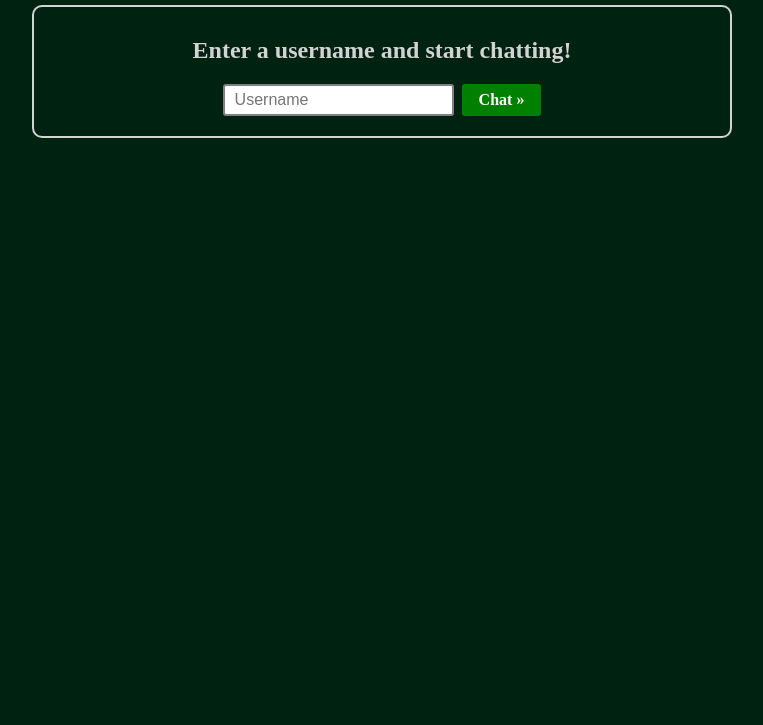
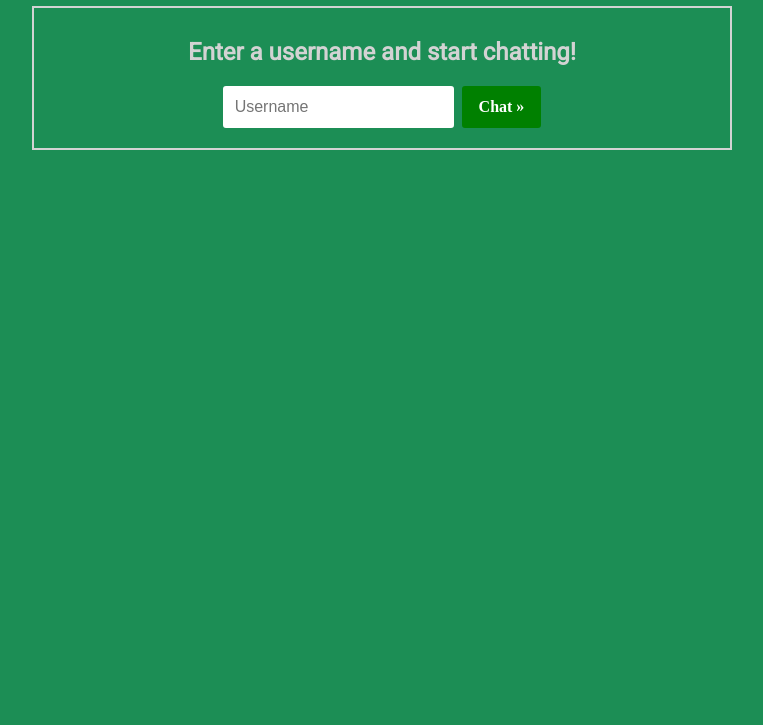
Before and after one commit to rossoskull/ChatIO, a website: page index.html in a window 1280 px wide. Shown: the part 75-800 px from the top of the page, without its empty margins (258-1021 px from the left). Drawn offline with nearby package versions, Linux system fonts and the light colour scheme; no server answers.

Commit message:
improved font and input form

```diff
--- a/index.html
+++ b/index.html
@@ -6,7 +6,8 @@
 		</title>
 		<style type="text/css">
 			body {
-				background-color: #021;
+				font-family: 'Roboto', sans-serif;
+				background-color: #1c8e55;
 				padding-bottom: 15px;
 				color: lightgrey;
 				-webkit-font-smoothing: antialiased;
@@ -14,16 +15,16 @@
 			}
 
 			input[type="text"] {
-				padding: 5px 10px;
+				padding: 10px 10px;
 				border-radius: 3px;
-				border: 2px solid grey;
+				border: 2px solid white;
 				font-size: 16px;
 				font-family: "Arial"
 			}
 
 			input[type="submit"] {
 				display: inline-block;
-				padding: 5px 15px;
+				padding: 10px 15px;
 				border-radius: 3px;
 				border: 2px solid green;
 				font-size: 16px;
@@ -46,7 +47,6 @@
 
 			.unamecont {
 				border: 2px solid lightgrey;
-				border-radius: 10px;
 				padding: 10px 10px 20px 10px;
 				text-align: center;
 			}
@@ -88,6 +88,7 @@
 				box-sizing: border-box;
 			}
 		</style>
+		<link href="https://fonts.googleapis.com/css?family=Roboto" rel="stylesheet">
 	</head>
 	<body>
 		<div class="maincont">
```
